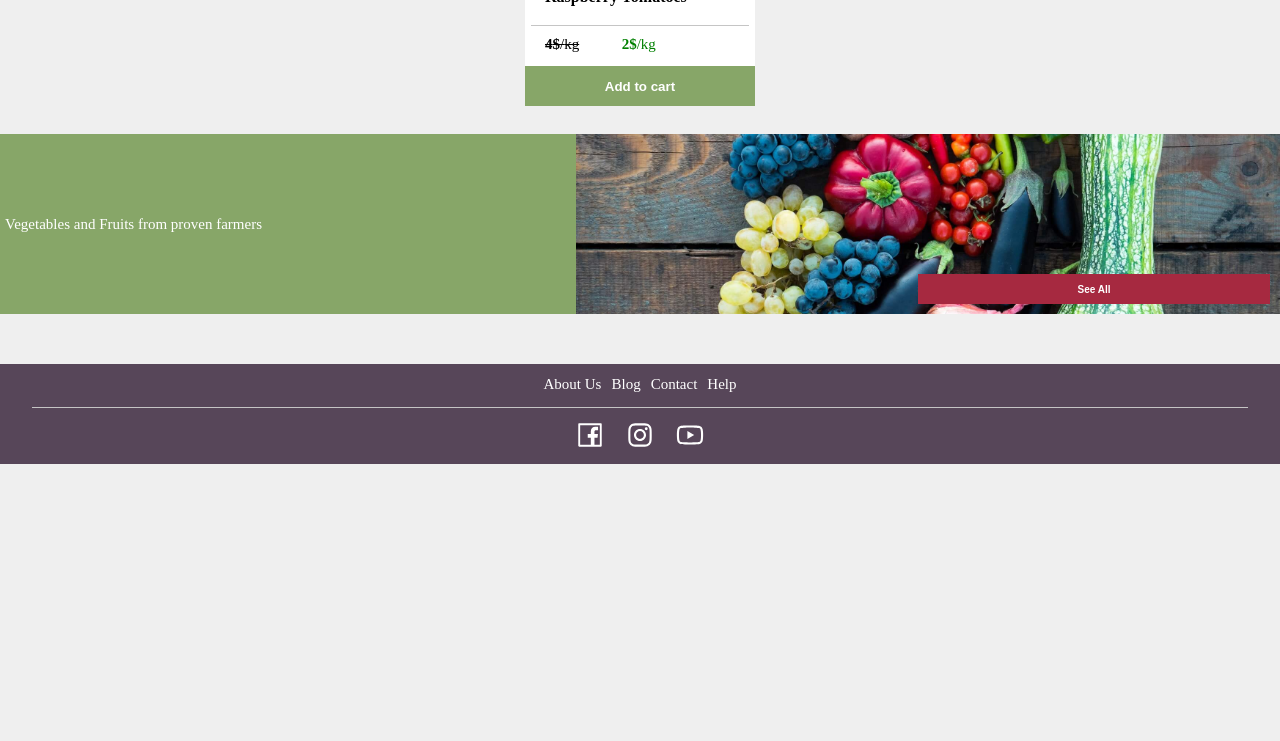
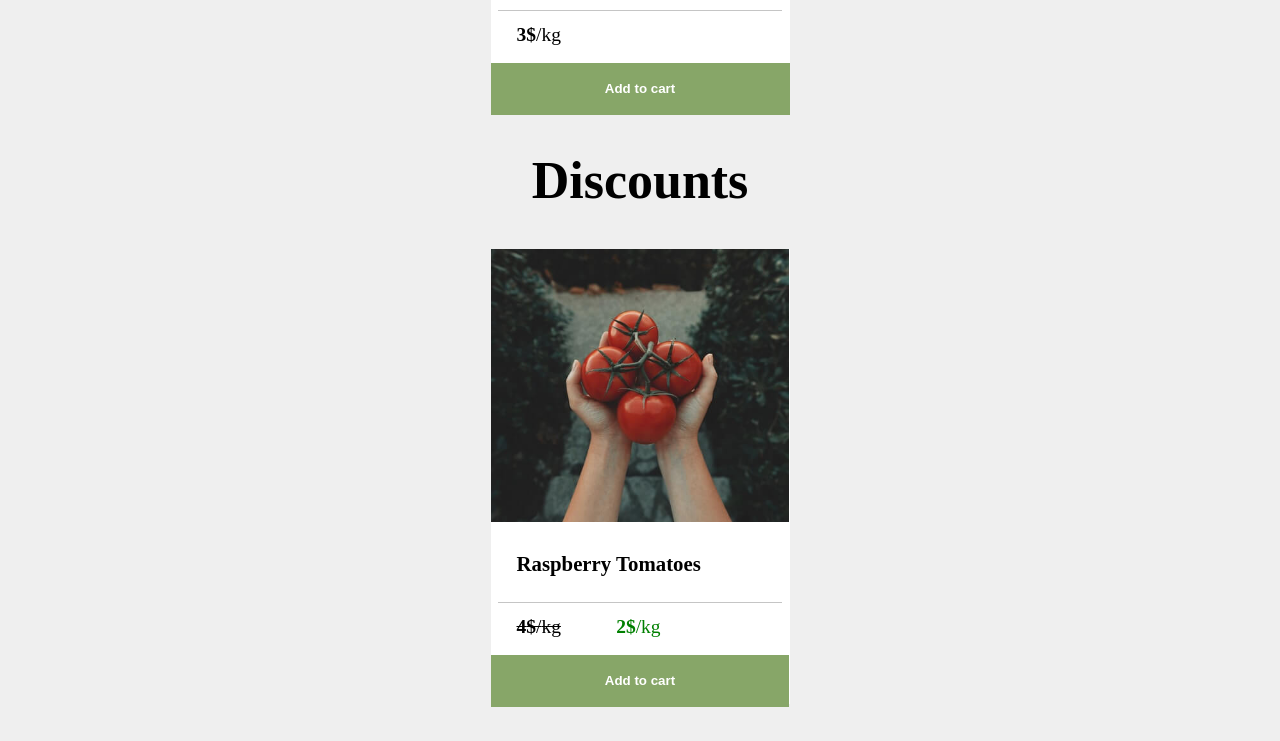
Before and after one commit to Kacper-Arendt/green-world, a React (Create React App) app: page / in a window 1280 px wide. Shown: the part 1260-2001 px from the top of the page. Before the commit the page ends 1724 px from the top, so only its background shows below. Built offline with nearby package versions, Linux system fonts and the light colour scheme; the HTML template or start-up script is replaced by a standard one.

Commit message:
style add media queries to App component

```diff
--- a/src/App.tsx
+++ b/src/App.tsx
@@ -1,6 +1,7 @@
 import React from 'react';
 import styled, {createGlobalStyle} from 'styled-components';
 import {Homepage, Footer} from './components/Components';
+import { device } from './Models/MediaQueries';
 
 const GlobalStyles = createGlobalStyle`
   *,
@@ -16,6 +17,14 @@ const GlobalStyles = createGlobalStyle`
     width: 100%;
     height: 100%;
     background: var(--color-background);
+
+  @media${device.tablet} {
+    font-size: 71.25%;
+  } @media${device.laptop} {
+    font-size: 81.25%;
+  } @media${device.desktop} {
+    font-size: 91.25%;
+  }
   }
 
   :root {
--- a/src/components/Homepage/Header/Image.tsx
+++ b/src/components/Homepage/Header/Image.tsx
@@ -1,8 +1,10 @@
 import React from "react";
 import styled from "styled-components";
 import {main} from '../../../images/images';
+import {device} from "../../../Models/MediaQueries";
 
 const Wrapper = styled.div`
+  place-self: center;
   height: 25rem;
   width: 100%;
   background-image: linear-gradient(to right, rgba(0, 0, 0, .4), rgba(77, 77, 77, .5)), url(${main});
@@ -10,6 +12,16 @@ const Wrapper = styled.div`
   background-position: center;
   background-repeat: no-repeat;
   position: relative;
+
+@media${device.tablet} {
+  height: 35rem;
+} @media${device.laptop} {
+  height: 40rem;
+  width: 90%;
+  max-width: 200rem;
+
+}
+
 `
 
 const Header = styled.h3`
@@ -34,6 +46,7 @@ const TextOnBlack = styled.div`
     text-transform: capitalize;
     font-size: 1.5rem;
   }
+
 `
 
 const TextTransparent = styled.div`
--- a/src/components/Homepage/Homepage.tsx
+++ b/src/components/Homepage/Homepage.tsx
@@ -3,14 +3,20 @@ import {BestBuys} from "./BestBuys";
 import {Discounts} from "./Discounts";
 import {SeeAll} from "./SeeAll";
 import React from "react";
+import styled from "styled-components";
+
+const Wrapper = styled.div`
+  display: flex;
+  flex-direction: column;
+`
 
 export const Homepage = () => {
     return (
-        <>
+        <Wrapper>
             <Header/>
             <BestBuys/>
             <Discounts/>
-            <SeeAll />
-        </>
+            <SeeAll/>
+        </Wrapper>
     )
 }
```
